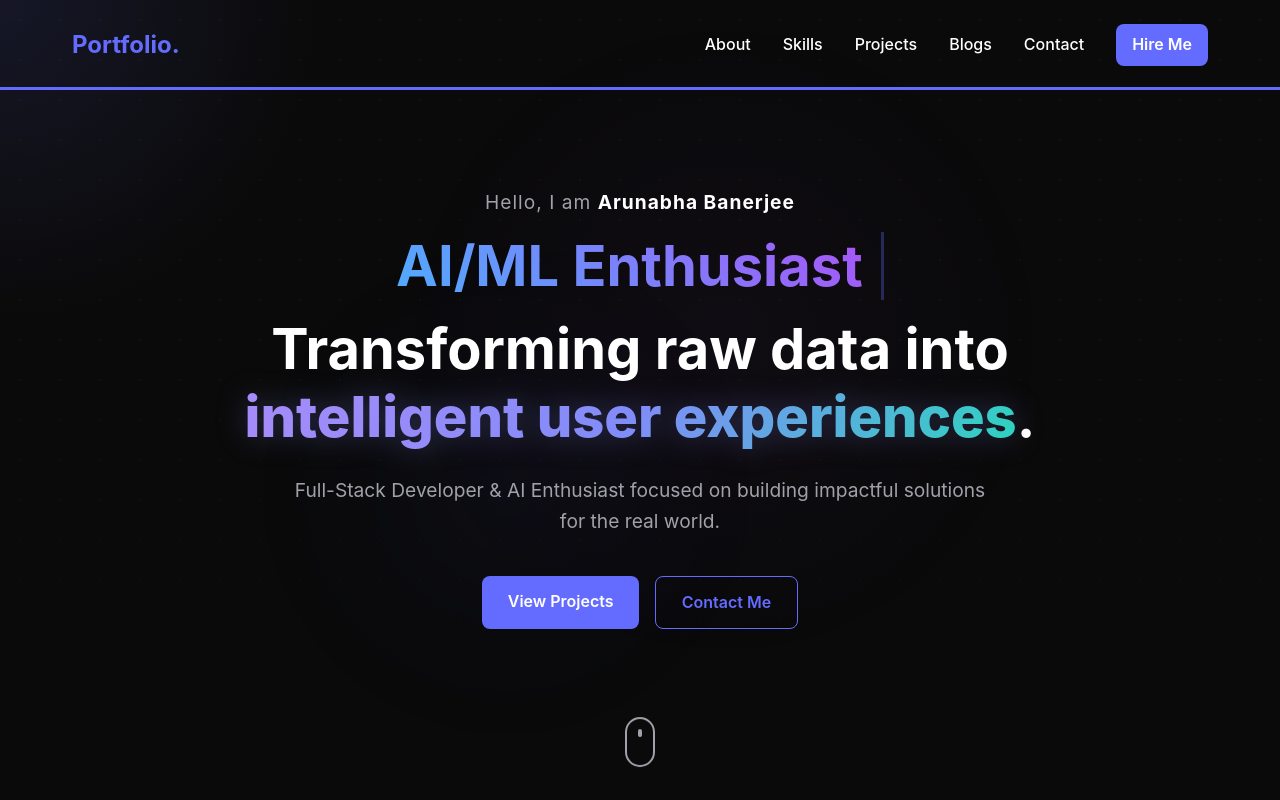
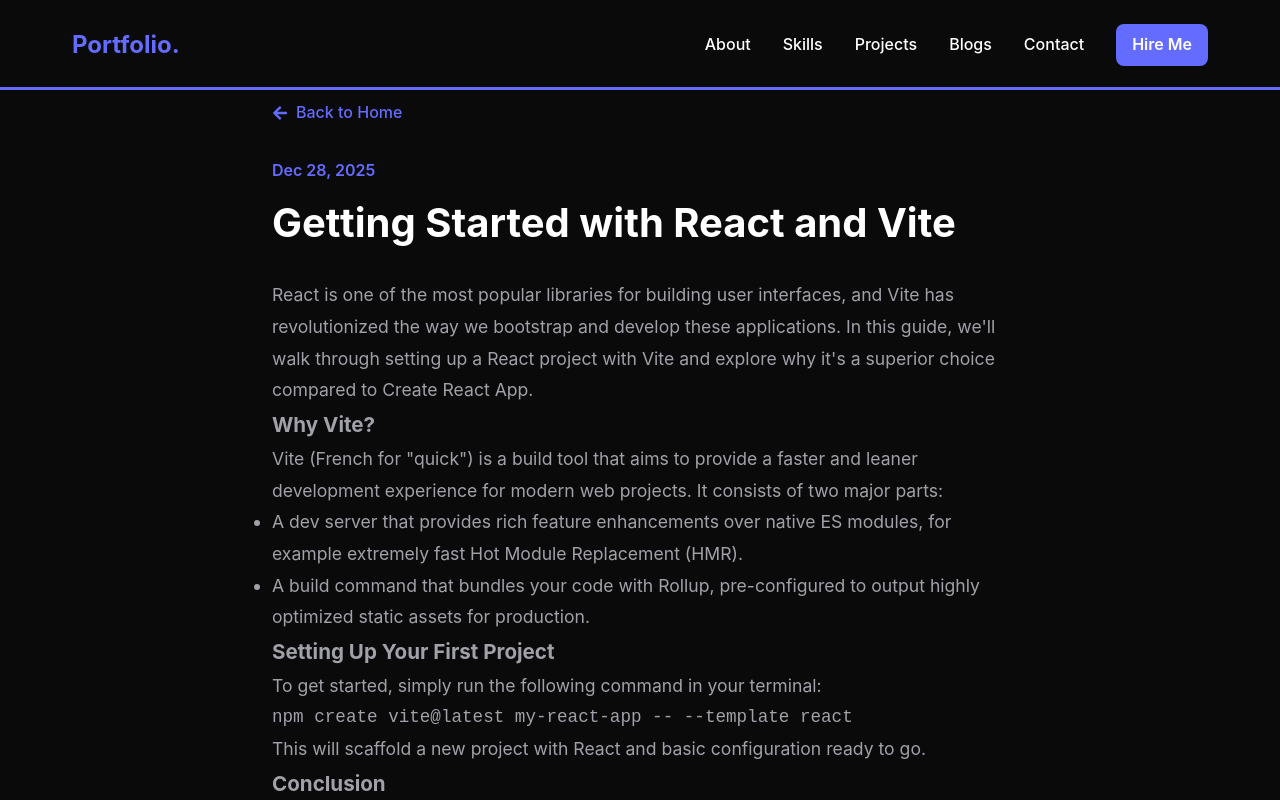
Before and after one commit to arunabha369/portfolio, a React (Vite) app: page /blog/1 in a window 1280 px wide. Shown: the top 800 px of the page. Built offline with nearby package versions, Linux system fonts and the light colour scheme.

Commit message:
feat: introduce blog feature with routing for detail pages and updated navbar navigation

```diff
--- a/package.json
+++ b/package.json
@@ -13,7 +13,8 @@
     "framer-motion": "^12.23.26",
     "react": "^19.2.0",
     "react-dom": "^19.2.0",
-    "react-icons": "^5.5.0"
+    "react-icons": "^5.5.0",
+    "react-router-dom": "^7.11.0"
   },
   "devDependencies": {
     "@eslint/js": "^9.39.1",
--- a/src/App.jsx
+++ b/src/App.jsx
@@ -1,17 +1,21 @@
-import { useState } from 'react'
-import Navbar from './components/Navbar'
-import Hero from './components/Hero'
-import About from './components/About'
-import Skills from './components/Skills'
-import Projects from './components/Projects'
-import Blogs from './components/Blogs'
-import Contact from './components/Contact'
-import Footer from './components/Footer'
+import { BrowserRouter as Router, Routes, Route } from 'react-router-dom';
+import Navbar from './components/Navbar';
+import Hero from './components/Hero';
+import About from './components/About';
+import Skills from './components/Skills';
+import Projects from './components/Projects';
+import Blogs from './components/Blogs';
+import Contact from './components/Contact';
+import Footer from './components/Footer';
+import BlogDetail from './pages/BlogDetail';
 
 function App() {
   return (
+    <Router>
       <div className="app">
         <Navbar />
+        <Routes>
+          <Route path="/" element={
             <main>
               <Hero />
               <About />
@@ -20,9 +24,13 @@
               <Blogs />
               <Contact />
             </main>
+          } />
+          <Route path="/blog/:id" element={<BlogDetail />} />
+        </Routes>
         <Footer />
       </div>
-  )
+    </Router>
+  );
 }
 
-export default App
+export default App;
--- a/src/components/Blogs.jsx
+++ b/src/components/Blogs.jsx
@@ -1,30 +1,10 @@
 import React from 'react';
 import { FaArrowRight } from 'react-icons/fa';
+import { Link } from 'react-router-dom';
+import { blogs } from '../data/blogs'; // Import from shared data
 
 const Blogs = () => {
-    const blogs = [
-        {
-            id: 1,
-            title: "Getting Started with React and Vite",
-            summary: "A comprehensive guide to setting up a blazing fast React development environment using Vite.",
-            date: "Dec 28, 2024",
-            link: "#"
-        },
-        {
-            id: 2,
-            title: "Mastering CSS Grid and Flexbox",
-            summary: "Learn how to build complex layouts with ease using modern CSS techniques.",
-            date: "Dec 15, 2024",
-            link: "#"
-        },
-        {
-            id: 3,
-            title: "The Future of Web Development with AI",
-            summary: "Exploring how Artificial Intelligence is transforming the way we build and interact with the web.",
-            date: "Nov 30, 2024",
-            link: "#"
-        }
-    ];
+    // blogs data is now imported
 
     return (
         <section id="blogs" className="section">
@@ -64,7 +44,7 @@
                             <p style={{ color: 'var(--text-secondary)', flex: 1, lineHeight: 1.6 }}>
                                 {blog.summary}
                             </p>
-                            <a href={blog.link} style={{
+                            <Link to={`/blog/${blog.id}`} style={{
                                 display: 'flex',
                                 alignItems: 'center',
                                 gap: '0.5rem',
@@ -73,7 +53,7 @@
                                 marginTop: '1rem'
                             }}>
                                 Read More <FaArrowRight />
-                            </a>
+                            </Link>
                         </div>
                     ))}
                 </div>
--- a/src/components/Navbar.jsx
+++ b/src/components/Navbar.jsx
@@ -1,6 +1,7 @@
 import React, { useState, useEffect } from 'react';
 import { FaBars, FaTimes } from 'react-icons/fa';
 import { motion, useScroll, useSpring } from "framer-motion";
+import { useNavigate, useLocation } from 'react-router-dom';
 
 const navLinks = [
     { name: 'About', href: '#about' },
@@ -15,6 +16,9 @@
     const [isScrolled, setIsScrolled] = useState(false);
     const [activeSection, setActiveSection] = useState('');
     const { scrollYProgress } = useScroll();
+    const navigate = useNavigate();
+    const location = useLocation();
+
     const scaleX = useSpring(scrollYProgress, {
         stiffness: 100,
         damping: 30,
@@ -80,6 +84,25 @@
                         <a
                             key={link.name}
                             href={link.href}
+                            onClick={(e) => {
+                                e.preventDefault();
+                                const targetId = link.href.substring(1);
+                                if (location.pathname === '/') {
+                                    const element = document.getElementById(targetId);
+                                    if (element) {
+                                        element.scrollIntoView({ behavior: 'smooth' });
+                                    }
+                                } else {
+                                    // Navigate to home then scroll
+                                    navigate('/');
+                                    setTimeout(() => {
+                                        const element = document.getElementById(targetId);
+                                        if (element) {
+                                            element.scrollIntoView({ behavior: 'smooth' });
+                                        }
+                                    }, 100);
+                                }
+                            }}
                             style={{
                                 fontWeight: 500,
                                 color: activeSection === link.href.substring(1) ? 'var(--accent-primary)' : 'inherit',
@@ -130,7 +153,26 @@
                         <a
                             key={link.name}
                             href={link.href}
-                            onClick={() => setIsOpen(false)}
+                            onClick={(e) => {
+                                e.preventDefault();
+                                const targetId = link.href.substring(1);
+                                if (location.pathname === '/') {
+                                    const element = document.getElementById(targetId);
+                                    if (element) {
+                                        element.scrollIntoView({ behavior: 'smooth' });
+                                    }
+                                } else {
+                                    // Navigate to home then scroll
+                                    navigate('/');
+                                    setTimeout(() => {
+                                        const element = document.getElementById(targetId);
+                                        if (element) {
+                                            element.scrollIntoView({ behavior: 'smooth' });
+                                        }
+                                    }, 100);
+                                }
+                                setIsOpen(false);
+                            }}
                             style={{
                                 fontSize: '1.1rem',
                                 textAlign: 'center',
--- /dev/null
+++ b/src/data/blogs.js
@@ -0,0 +1,62 @@
+export const blogs = [
+    {
+        id: 1,
+        title: "Getting Started with React and Vite",
+        summary: "A comprehensive guide to setting up a blazing fast React development environment using Vite.",
+        date: "Dec 28, 2025",
+        content: `
+            <p>React is one of the most popular libraries for building user interfaces, and Vite has revolutionized the way we bootstrap and develop these applications. In this guide, we'll walk through setting up a React project with Vite and explore why it's a superior choice compared to Create React App.</p>
+
+            <h3>Why Vite?</h3>
+            <p>Vite (French for "quick") is a build tool that aims to provide a faster and leaner development experience for modern web projects. It consists of two major parts:</p>
+            <ul>
+                <li>A dev server that provides rich feature enhancements over native ES modules, for example extremely fast Hot Module Replacement (HMR).</li>
+                <li>A build command that bundles your code with Rollup, pre-configured to output highly optimized static assets for production.</li>
+            </ul>
+
+            <h3>Setting Up Your First Project</h3>
+            <p>To get started, simply run the following command in your terminal:</p>
+            <pre>npm create vite@latest my-react-app -- --template react</pre>
+            <p>This will scaffold a new project with React and basic configuration ready to go.</p>
+
+            <h3>Conclusion</h3>
+            <p>With Vite, you spend less time waiting for your server to start and more time coding. Give it a try for your next project!</p>
+        `
+    },
+    {
+        id: 2,
+        title: "Mastering CSS Grid and Flexbox",
+        summary: "Learn how to build complex layouts with ease using modern CSS techniques.",
+        date: "Dec 15, 2025",
+        content: `
+            <p>CSS Grid and Flexbox are the two pillars of modern web layout. While they can be used individually, they work best when used together. Flexbox is designed for one-dimensional layouts (rows or columns), while Grid is designed for two-dimensional layouts.</p>
+
+            <h3>When to use Flexbox?</h3>
+            <p>Use Flexbox when you want to arrange items in a single row or column, such as a navbar, a list of items, or centering a modal content.</p>
+
+            <h3>When to use Grid?</h3>
+            <p>Use Grid when you need precise control over both rows and columns, such as a photo gallery, a dashboard layout, or a complex page structure.</p>
+
+            <h3>Combining Them</h3>
+            <p>A common pattern is to use Grid for the main page layout (header, sidebar, main content, footer) and Flexbox for the internal components within those grid areas.</p>
+        `
+    },
+    {
+        id: 3,
+        title: "The Future of Web Development with AI",
+        summary: "Exploring how Artificial Intelligence is transforming the way we build and interact with the web.",
+        date: "Nov 30, 2025",
+        content: `
+            <p>Artificial Intelligence is no longer just a buzzword; it's actively reshaping the landscape of web development. From code generation tools like GitHub Copilot to personalized user experiences powered by machine learning algorithms, AI is everywhere.</p>
+
+            <h3>AI in Coding</h3>
+            <p>Developers are now using AI assistants to write boilerplate code, debug complex issues, and even refactor entire codebases. This allows developers to focus more on architecture and business logic rather than syntax.</p>
+
+            <h3>AI for User Experience</h3>
+            <p>Websites are becoming smarter. Chatbots are more conversational, recommendation engines are more accurate, and accessibility tools are becoming more robust, all thanks to AI.</p>
+
+            <h3>The Ethical Considerations</h3>
+            <p>As we integrate more AI, we must also consider the ethical implications, such as data privacy, bias in algorithms, and the potential displacement of jobs. It's an exciting but critical time to be a developer.</p>
+        `
+    }
+];
--- /dev/null
+++ b/src/pages/BlogDetail.jsx
@@ -0,0 +1,42 @@
+import React, { useEffect } from 'react';
+import { useParams, Link } from 'react-router-dom';
+import { blogs } from '../data/blogs';
+import { FaArrowLeft } from 'react-icons/fa';
+
+const BlogDetail = () => {
+    const { id } = useParams();
+    const blog = blogs.find(b => b.id === parseInt(id));
+
+    useEffect(() => {
+        window.scrollTo(0, 0);
+    }, []);
+
+    if (!blog) {
+        return (
+            <div className="section" style={{ minHeight: '100vh', display: 'flex', alignItems: 'center', justifyContent: 'center', flexDirection: 'column' }}>
+                <h2>Blog not found</h2>
+                <Link to="/" className="btn btn-primary" style={{ marginTop: '1rem' }}>Go Home</Link>
+            </div>
+        );
+    }
+
+    return (
+        <div style={{ paddingTop: '100px', paddingBottom: '4rem', minHeight: '100vh', backgroundColor: 'var(--bg-primary)' }}>
+            <div className="container" style={{ maxWidth: '800px' }}>
+                <Link to="/" style={{ display: 'flex', alignItems: 'center', gap: '0.5rem', color: 'var(--accent-primary)', marginBottom: '2rem', fontWeight: 500 }}>
+                    <FaArrowLeft /> Back to Home
+                </Link>
+
+                <span style={{ color: 'var(--accent-primary)', fontWeight: 600 }}>{blog.date}</span>
+                <h1 style={{ fontSize: '2.5rem', margin: '1rem 0 2rem', lineHeight: 1.2 }}>{blog.title}</h1>
+
+                <div
+                    style={{ lineHeight: 1.8, fontSize: '1.1rem', color: 'var(--text-secondary)' }}
+                    dangerouslySetInnerHTML={{ __html: blog.content }}
+                />
+            </div>
+        </div>
+    );
+};
+
+export default BlogDetail;
```
Also changed, not shown: 1 other file (tests, documents, lock files or other folders). Lines whose indentation alone changed are shown as unchanged.
